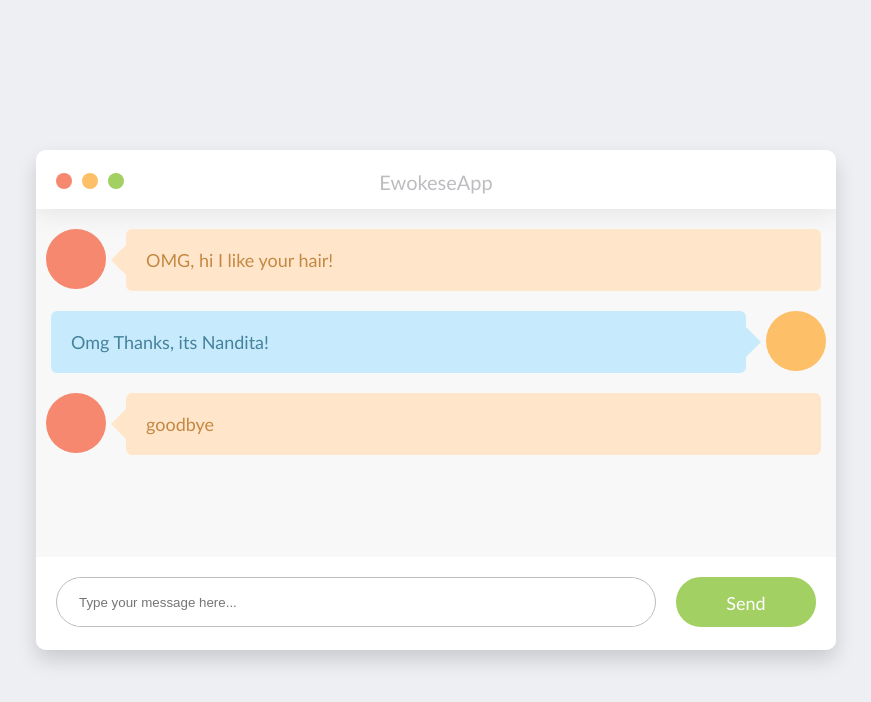
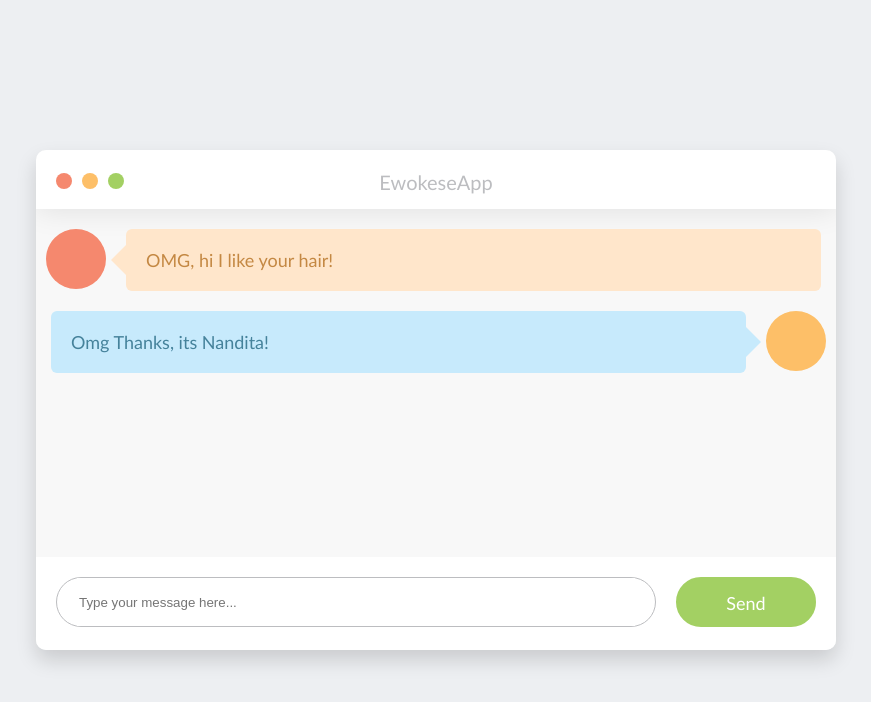
Before and after one commit to tara-fenton/ewokese-react, a React (Create React App) app in the folder ewokese-app/: page /conversations in a window 1280 px wide. Shown: the top 702 px of the page, without its empty margins (204-1075 px from the left). Built offline with nearby package versions, Linux system fonts and the light colour scheme; the HTML template or start-up script is replaced by a standard one.

Commit message:
more changes

```diff
--- a/ewokese-app/src/Conversations/index.js
+++ b/ewokese-app/src/Conversations/index.js
@@ -43,14 +43,7 @@ class Conversations extends Component {
               </div>
           </li>
 
-          <li className="message left appeared">
-            <div className="avatar"></div>
-              <div className="text_wrapper">
-                <div className="text">
-                  goodbye
-                </div>
-              </div>
-          </li>
+
 
 
 
```
